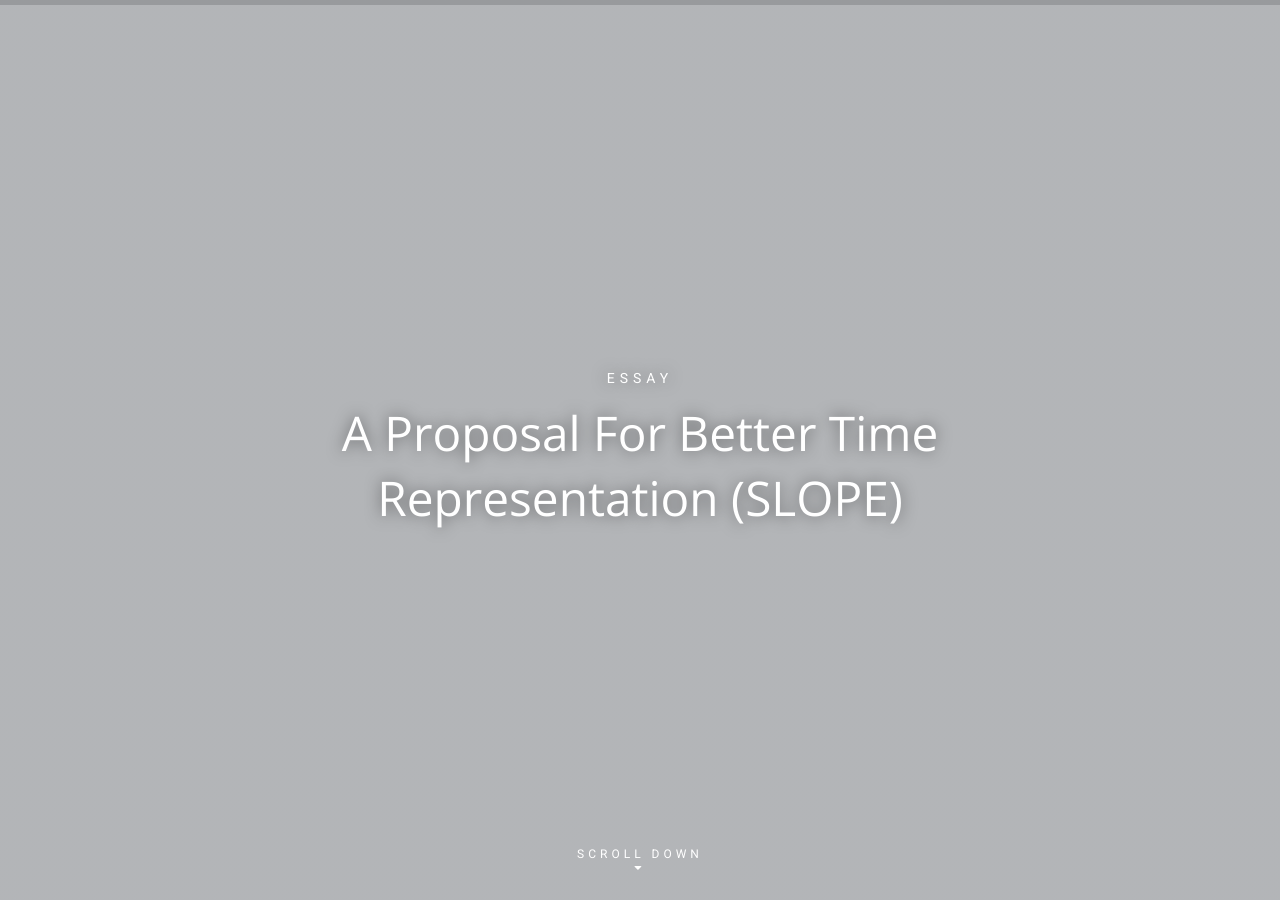
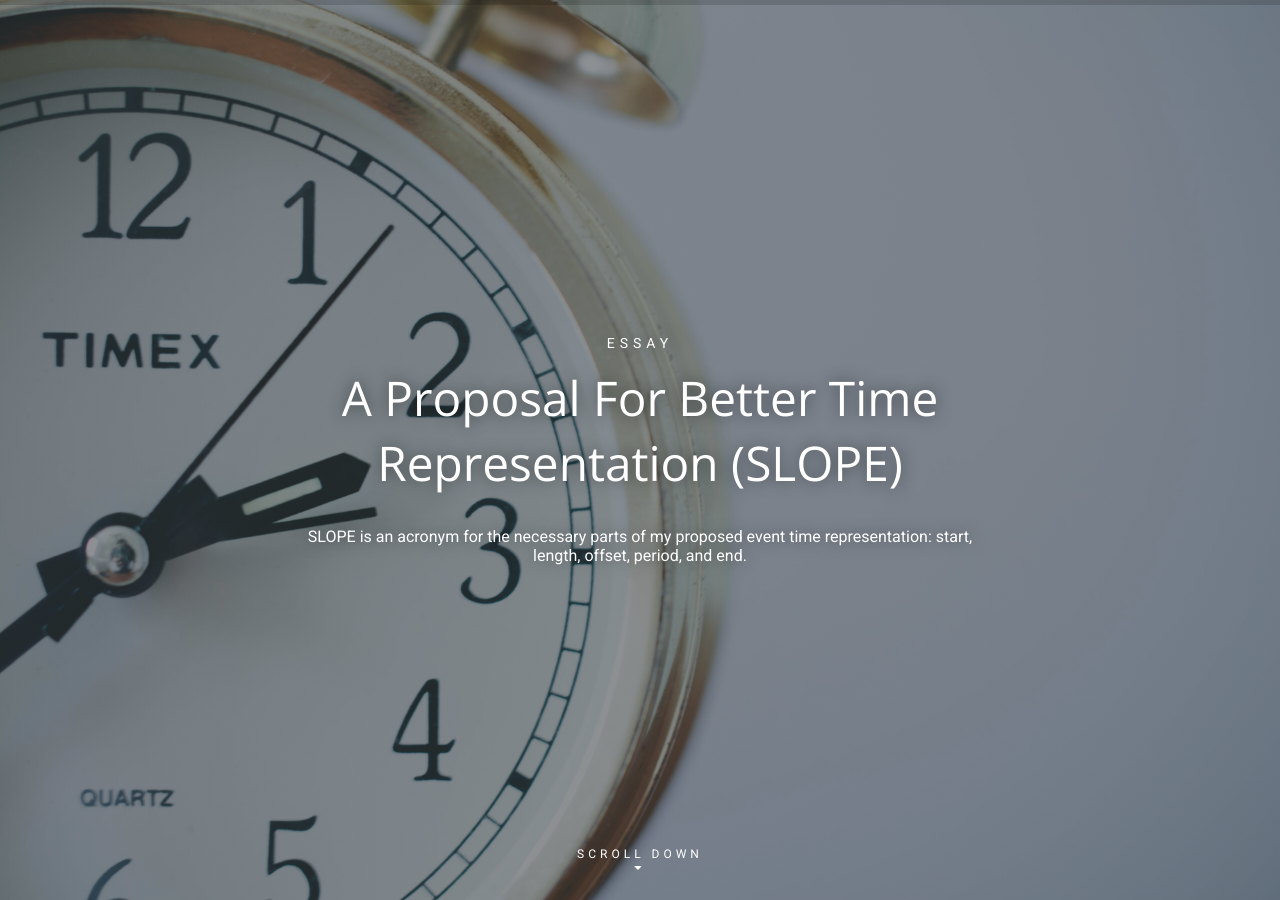
Before and after one commit to JonHMChan/blog, a Jekyll site: the page built from _posts/2013-05-12-a-proposal-for-better-time-representation-slope.markdown, in a window 1280 px wide and 900 px high. Built offline with Jekyll 4.4.1, drawn with Linux system fonts in a browser that asks for light colours; nearby versions of some CDN libraries.

Commit message:
Updated A Proposal For Better Time Representation Slope

```diff
--- a/_posts/2013-05-12-a-proposal-for-better-time-representation-slope.markdown
+++ b/_posts/2013-05-12-a-proposal-for-better-time-representation-slope.markdown
@@ -3,6 +3,10 @@ title: A Proposal For Better Time Representation (SLOPE)
 date: 2013-05-12 00:00:00 -04:00
 categories:
 - essays
+hero: "/uploads/slope.jpeg"
+opacity: 0.5
+description: 'SLOPE is an acronym for the necessary parts of my proposed event time
+  representation: start, length, offset, period, and end.'
 layout: post
 ---
 
```
